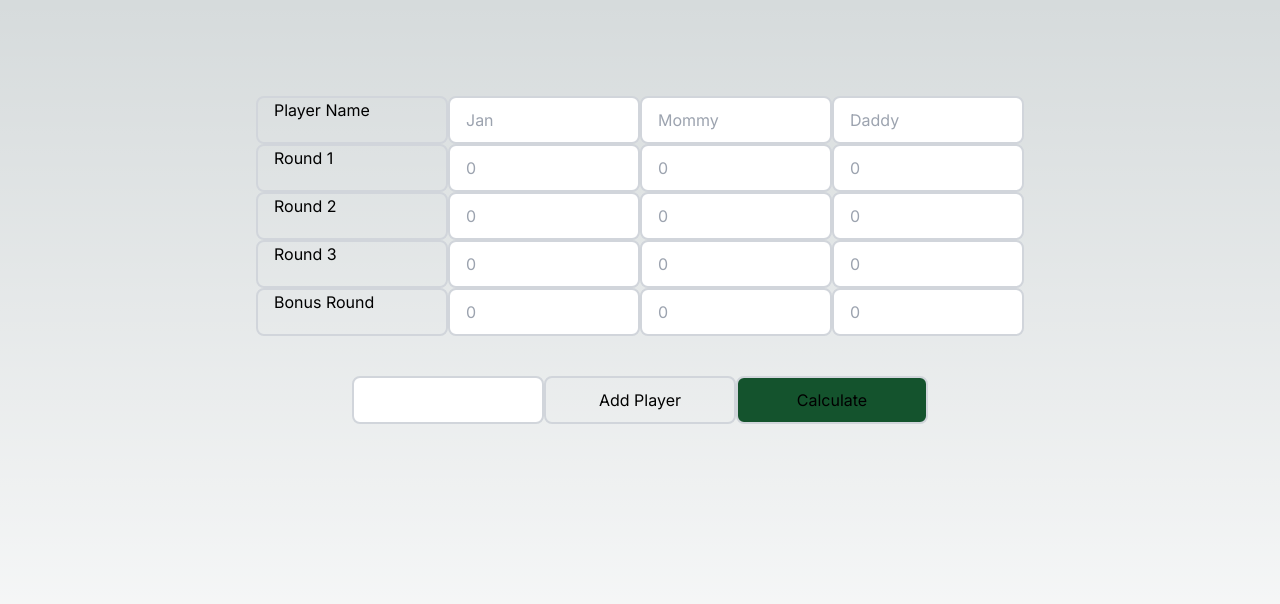
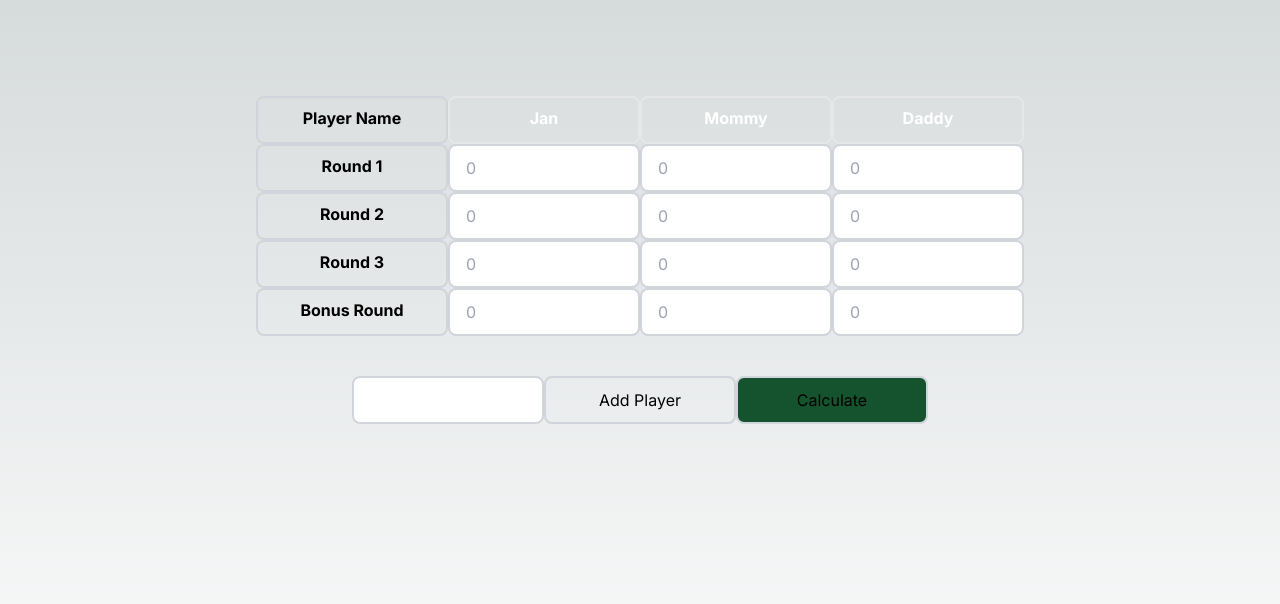
Before and after one commit to jjcourtney/sushi-go-score, a Next.js app in the folder sushi-go/: page / in a window 1280 px wide. Shown: the top 604 px of the page. Built offline with nearby package versions, Linux system fonts and the light colour scheme.

Commit message:
adds logic for storing state of the scores

```diff
--- a/sushi-go/app/page.tsx
+++ b/sushi-go/app/page.tsx
@@ -2,36 +2,72 @@
 
 import { useState } from "react";
 
-function PlayerRow({ number, name }: { number: number; name: string }) {
+type PlayerRowProps = {
+  number: number;
+  name: string;
+  setPlayerScore: any;
+  playerScore: any[];
+};
+
+function PlayerRow({
+  number,
+  name,
+  setPlayerScore,
+  playerScore,
+}: PlayerRowProps) {
+  const updatePlayerScore = (e: any) => {
+    const value = e.target.value;
+    const id = e.target.id.split("-");
+
+    const playerNumberInt = parseInt(id[1]) - 1;
+    const roundInt = id[3] === "bonus" ? 3 : parseInt(id[3]) - 1;
+
+    const newPlayerScore = [...playerScore];
+
+    newPlayerScore[playerNumberInt][roundInt] = parseInt(value);
+    setPlayerScore(newPlayerScore);
+  };
+
   return (
     <div className="flex flex-col items-center">
-      <input
-        className="md:w-48 w-28 h-12 rounded-lg border-2 border-gray-300 px-4 text-zinc-900"
-        placeholder={name}
-      />
+      <div className="md:w-48 w-28 h-12 rounded-lg border-2 order-gray-300 px-4 text-white">
+        <p className="font-bold text-center pt-2">{name}</p>
+      </div>
       <input
         className="md:w-48 w-28 h-12 rounded-lg border-2 border-gray-300 px-4  text-zinc-900"
         placeholder="0"
         type="number"
         id={`player-${number}-round-1`}
+        onChange={(e) => {
+          updatePlayerScore(e);
+        }}
       />
       <input
         className="md:w-48 w-28 h-12 rounded-lg border-2 border-gray-300 px-4  text-zinc-900"
         placeholder="0"
         type="number"
         id={`player-${number}-round-2`}
+        onChange={(e) => {
+          updatePlayerScore(e);
+        }}
       />
       <input
         className="md:w-48 w-28 h-12 rounded-lg border-2 border-gray-300 px-4  text-zinc-900"
         placeholder="0"
         type="number"
         id={`player-${number}-round-3`}
+        onChange={(e) => {
+          updatePlayerScore(e);
+        }}
       />
       <input
         className="md:w-48 w-28 h-12 rounded-lg border-2 border-gray-300 px-4  text-zinc-900"
         placeholder="0"
         type="number"
-        id={`player-${number}-bonus`}
+        id={`player-${number}-round-bonus`}
+        onChange={(e) => {
+          updatePlayerScore(e);
+        }}
       />
     </div>
   );
@@ -49,7 +85,7 @@ function RowTitle() {
     return (
       <div
         key={index}
-        className="md:w-48 w-28 h-12 rounded-lg border-2 border-gray-300 px-4"
+        className="pt-2 font-bold text-center md:w-48 w-28 h-12 rounded-lg border-2 border-gray-300 px-4"
       >
         {title}
       </div>
@@ -67,13 +103,27 @@ export default function Home() {
     if (players.includes(newPlayer)) return;
 
     setPlayers([...players, newPlayer]);
+    setPlayerScore([...playerScore, [0, 0, 0, 0]]);
   };
+
+  const [playerScore, setPlayerScore] = useState(
+    players.map(() => [0, 0, 0, 0])
+  );
+
   return (
     <main className="flex min-h-screen flex-col items-center  p-24">
       <div className="flex flex-row items-center">
         <RowTitle />
         {players.map((player, index) => {
-          return <PlayerRow name={player} number={index + 1} key={player} />;
+          return (
+            <PlayerRow
+              name={player}
+              number={index + 1}
+              key={player}
+              playerScore={playerScore}
+              setPlayerScore={setPlayerScore}
+            />
+          );
         })}
       </div>
       <div className="mt-10">
```
